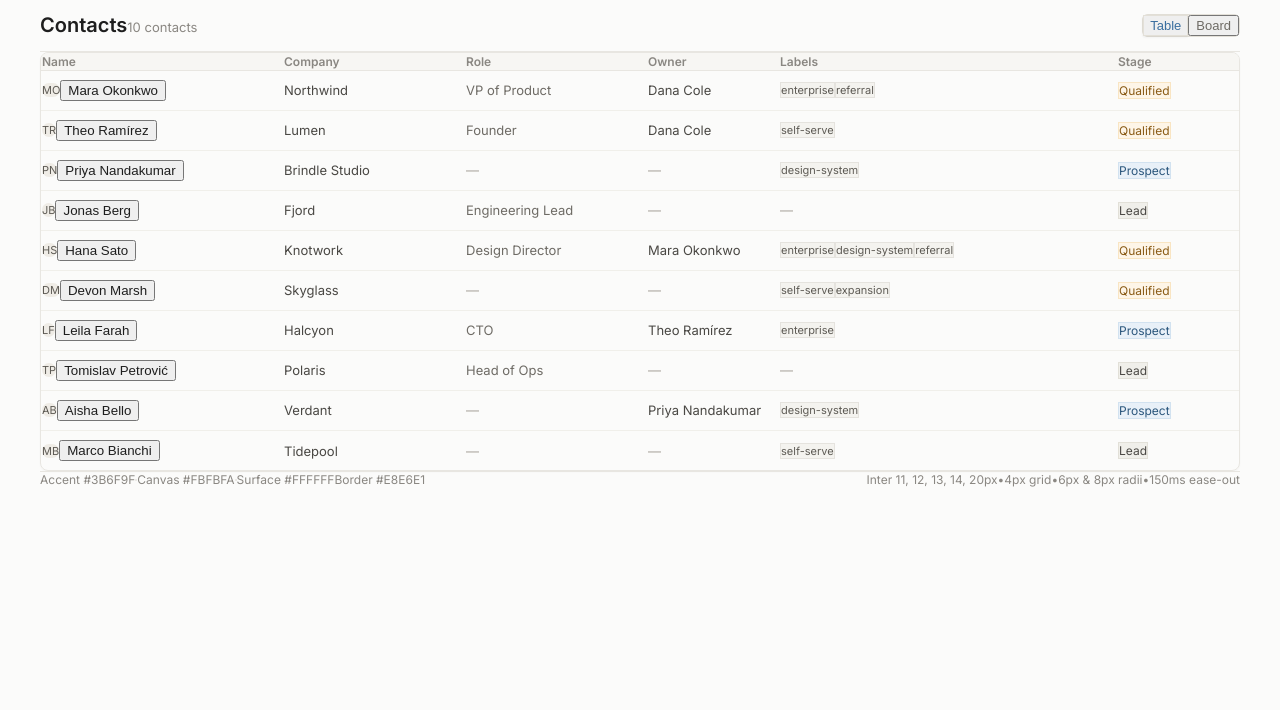
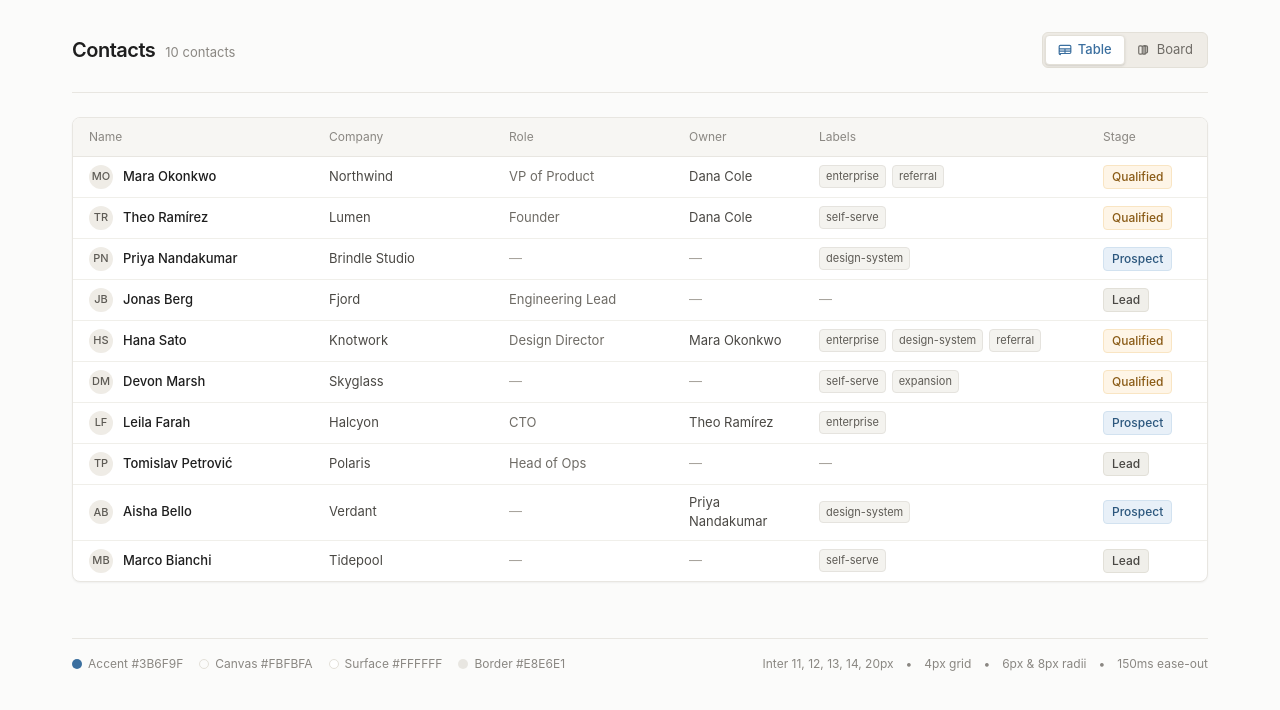
Before and after one commit to mohammed-abdelwhab/contacts-board-task, a React (Vite) app: page / in a window 1280 px wide. Shown: the top 710 px of the page. Built offline with nearby package versions, Linux system fonts and the light colour scheme.

Commit message:
style(theme): switch to Tailwind v4 @import, add Aqua and Sunset color tokens, and view transition keyframes

```diff
--- a/src/features/contacts/constants.ts
+++ b/src/features/contacts/constants.ts
@@ -8,12 +8,20 @@
 ] as const;
 
 /**
- * One style per stage matching Stitch Quiet Ledger design.
- * Distinct muted tints, text label always present.
+ * Styling definition per lifecycle stage.
+ * Incorporates Stitch Quiet Ledger foundation enriched with Aqua Blue (#00D4FF) and Sunset Orange (#FF5733).
  */
 export const STAGE_STYLE: Record<
   Stage,
-  { label: string; bg: string; text: string; border: string; dot: string; countBg: string }
+  {
+    label: string;
+    bg: string;
+    text: string;
+    border: string;
+    dot: string;
+    countBg: string;
+    nameBadge: string;
+  }
 > = {
   Lead: {
     label: "Lead",
@@ -22,22 +30,25 @@
     border: "border-[#E2E0D8]",
     dot: "bg-[#8A8782]",
     countBg: "bg-[#EFECE6] text-[#8A8782]",
+    nameBadge: "bg-[#F4F3F0] text-[#3D3A35] border border-[#E2E0D8] hover:border-[#C8C5BC]",
   },
   Prospect: {
     label: "Prospect",
     bg: "bg-[#E8F0F8]",
     text: "text-[#2C577D]",
     border: "border-[#D2E2F0]",
-    dot: "bg-[#3B6F9F]",
-    countBg: "bg-[#E8F0F8] text-[#3B6F9F]",
+    dot: "bg-[#00D4FF]",
+    countBg: "bg-[#E8F0F8] text-[#1D5685]",
+    nameBadge: "bg-[#F0F7FD] text-[#1D5685] border border-[#C5DFF5] hover:border-[#00D4FF]",
   },
   Qualified: {
     label: "Qualified",
     bg: "bg-[#FEF5E7]",
     text: "text-[#8A5B16]",
     border: "border-[#F9E5C3]",
-    dot: "bg-[#D97706]",
+    dot: "bg-[#FF5733]",
     countBg: "bg-[#FEF5E7] text-[#8A5B16]",
+    nameBadge: "bg-[#FFF8F0] text-[#8A5B16] border border-[#FBE3CC] hover:border-[#FF5733]",
   },
   Customer: {
     label: "Customer",
@@ -46,5 +57,6 @@
     border: "border-[#CFE8D7]",
     dot: "bg-[#16A34A]",
     countBg: "bg-[#EAF4EE] text-[#23633E]",
+    nameBadge: "bg-[#F0F9F4] text-[#23633E] border border-[#CEE9D8] hover:border-[#16A34A]",
   },
 };
--- a/src/index.css
+++ b/src/index.css
@@ -1,38 +1,13 @@
+@import "tailwindcss";
+
 @import "@fontsource/inter/400.css";
 @import "@fontsource/inter/500.css";
 @import "@fontsource/inter/600.css";
 
-@tailwind base;
-@tailwind utilities;
-
 @theme {
-  /* Single accent color: focus rings, active tab, Save button. */
-  /* Darkened slightly for WCAG AA contrast on white text (4.5:1 minimum) */
-  --color-accent: #2d5a8a;
-
-  /* Stage badges: distinct muted hues, Notion-tag style. Text label always shows. */
-  /* Fixed for WCAG AA contrast (4.5:1 minimum) */
-  --color-stage-lead: #4a4742;
-  --color-stage-lead-bg: #eceae5;
-  --color-stage-prospect: #2d5a8a;
-  --color-stage-prospect-bg: #e4ecf4;
-  --color-stage-qualified: #8a6000;
-  --color-stage-qualified-bg: #f3e9d6;
-  --color-stage-customer: #2d6a42;
-  --color-stage-customer-bg: #e2ece5;
-
-  /* Selection tint: a muted version of the single accent. */
-  --color-surface-selected: #eef2f7;
-  --color-surface-selected-border: #d4dde8;
-
-  /* Ink scale - warm grays. */
-  --color-ink-900: #1a1a18;
-  --color-ink-700: #3d3a35;
-  --color-ink-500: #6b6760;
-  --color-ink-400: #9b968e;
-  --color-ink-300: #c4c0b8;
-  --color-ink-200: #e6e3df;
-  --color-ink-100: #f3f1ec;
+  --color-accent: #3b6f9f;
+  --color-aqua: #00d4ff;
+  --color-sunset: #ff5733;
 
   /* Surfaces */
   --color-surface-page: #fbfbfa;
@@ -40,40 +15,28 @@
   --color-surface-hover: #f7f6f3;
   --color-surface-line: #e8e6e1;
 
-  /* Type scale: 12 / 13 / 14 / 16. */
+  /* Type scale */
   --text-xs: 0.75rem;
-  --text-xs--line-height: 1.4;
   --text-sm: 0.8125rem;
-  --text-sm--line-height: 1.5;
   --text-base: 0.875rem;
-  --text-base--line-height: 1.6;
   --text-lg: 1rem;
-  --text-lg--line-height: 1.6;
 
-  /* Radii: 4 / 6 / 8. */
+  /* Radii */
   --radius-sm: 0.25rem;
   --radius-md: 0.375rem;
   --radius-lg: 0.5rem;
+  --radius-xl: 0.75rem;
 
-  /* Shadow scale: restrained. */
-  --shadow-xs: 0 1px 2px rgb(0 0 0 / 0.03);
-  --shadow-sm: 0 1px 3px rgb(0 0 0 / 0.05), 0 1px 2px rgb(0 0 0 / 0.03);
-  --shadow-md: 0 4px 6px rgb(0 0 0 / 0.04), 0 2px 4px rgb(0 0 0 / 0.03);
-  --shadow-lg: 0 10px 15px rgb(0 0 0 / 0.04), 0 4px 6px rgb(0 0 0 / 0.03);
-
-  /* Transition durations. */
-  --duration-fast: 100ms;
-  --duration-base: 150ms;
-  --duration-slow: 200ms;
-  --ease-out: cubic-bezier(0.22, 1, 0.36, 1);
-
-  /* Default typeface. */
-  --font-sans: "Inter", ui-sans-serif, system-ui, sans-serif;
+  /* Default typeface */
+  --font-sans: "Inter", -apple-system, BlinkMacSystemFont, "Segoe UI", Roboto, sans-serif;
 }
 
 @layer base {
+  * {
+    box-sizing: border-box;
+  }
   body {
-    font-family: 'Inter', -apple-system, BlinkMacSystemFont, sans-serif;
+    font-family: 'Inter', -apple-system, BlinkMacSystemFont, "Segoe UI", Roboto, sans-serif;
     background-color: #FBFBFA;
     color: #1E1E1E;
     margin: 0;
@@ -82,6 +45,7 @@
   }
 }
 
+/* Custom modern scrollbars */
 .custom-scrollbar::-webkit-scrollbar {
   height: 6px;
   width: 6px;
@@ -94,35 +58,36 @@
   background: #D5D2CA;
   border-radius: 4px;
 }
+.custom-scrollbar::-webkit-scrollbar-thumb:hover {
+  background: #B8B4AA;
+}
 
+/* Accessible focus ring */
 .focus-ring:focus-visible,
 .has-focus-ring {
   outline: 2px solid #3B6F9F !important;
   outline-offset: 2px !important;
 }
 
+/* Side drawer panel shadow */
 .panel-shadow {
-  box-shadow: -4px 0 24px rgba(0, 0, 0, 0.07), -1px 0 6px rgba(0, 0, 0, 0.03);
+  box-shadow: -8px 0 32px rgba(0, 0, 0, 0.12), -2px 0 8px rgba(0, 0, 0, 0.04);
 }
 
-@layer components {
-  .transition-base {
-    transition: all var(--duration-base) var(--ease-out);
+/* Smooth view transition */
+@keyframes viewFadeSlide {
+  from {
+    opacity: 0;
+    transform: translateY(4px);
   }
+  to {
+    opacity: 1;
+    transform: translateY(0);
+  }
+}
 
-  .transition-fast {
-    transition: all var(--duration-fast) var(--ease-out);
-  }
-
-  @media (prefers-reduced-motion: reduce) {
-    .transition-base,
-    .transition-fast {
-      transition-duration: 0ms !important;
-    }
-    .motion-reduce\:transition-none {
-      transition-duration: 0ms !important;
-    }
-  }
+.animate-view-transition {
+  animation: viewFadeSlide 220ms cubic-bezier(0.16, 1, 0.3, 1) forwards;
 }
 
 /* Ensure proper spacing at page root */
```
